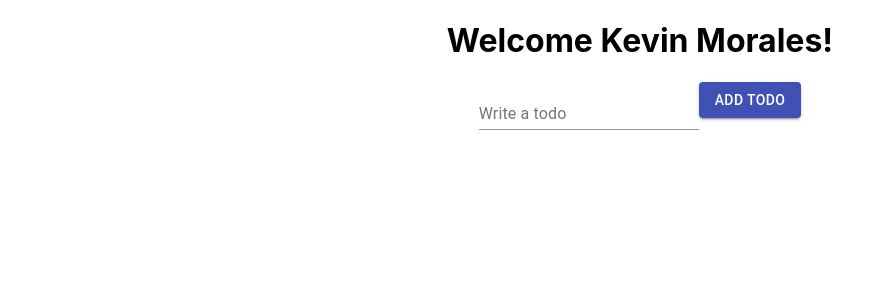
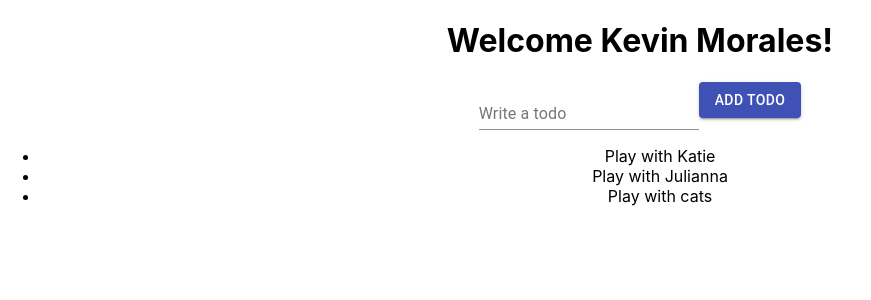
Before and after one commit to kdawg1981/React-Todo-App, a React (Create React App) app: page / in a window 1280 px wide. Shown: the top 300 px of the page, without its empty margins (0-871 px from the left). Built offline with nearby package versions, Linux system fonts and the light colour scheme.

Commit message:
added props to ul element

```diff
--- a/src/Todo.js
+++ b/src/Todo.js
@@ -1,9 +1,9 @@
 import React from 'react'
 
-function Todo() {
+function Todo(props) {
     return (
         <div>
-
+            <li>{props.text}</li>
         </div>
     )
 }
```
